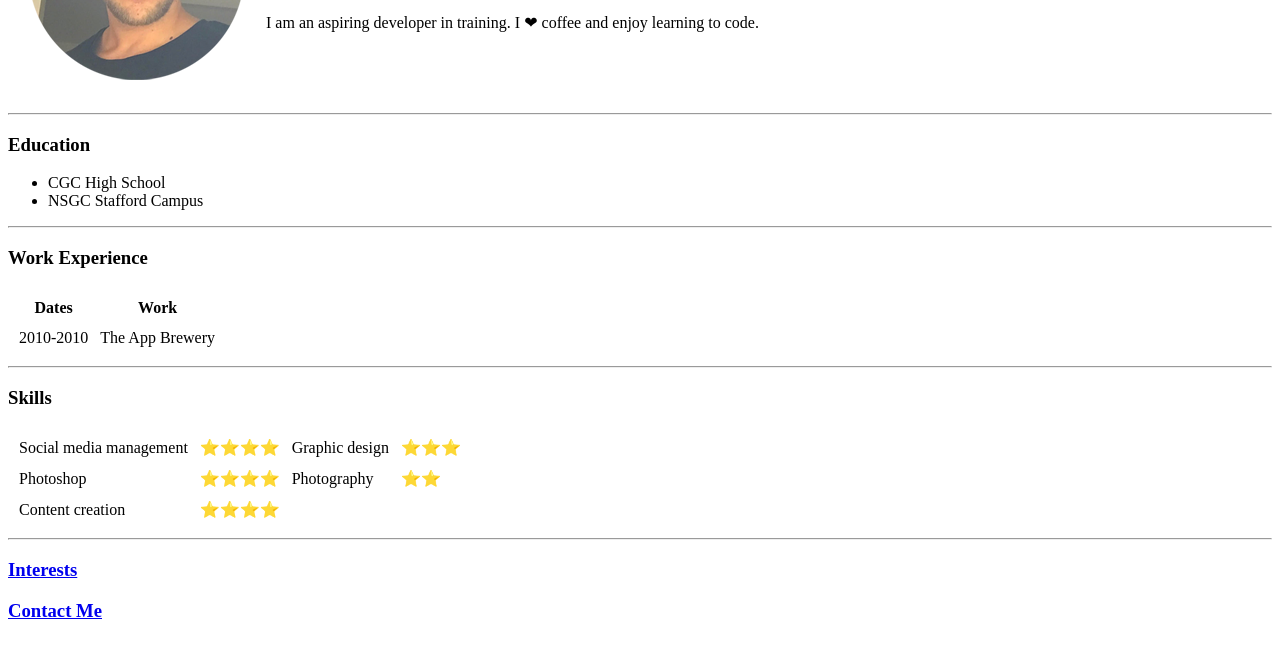
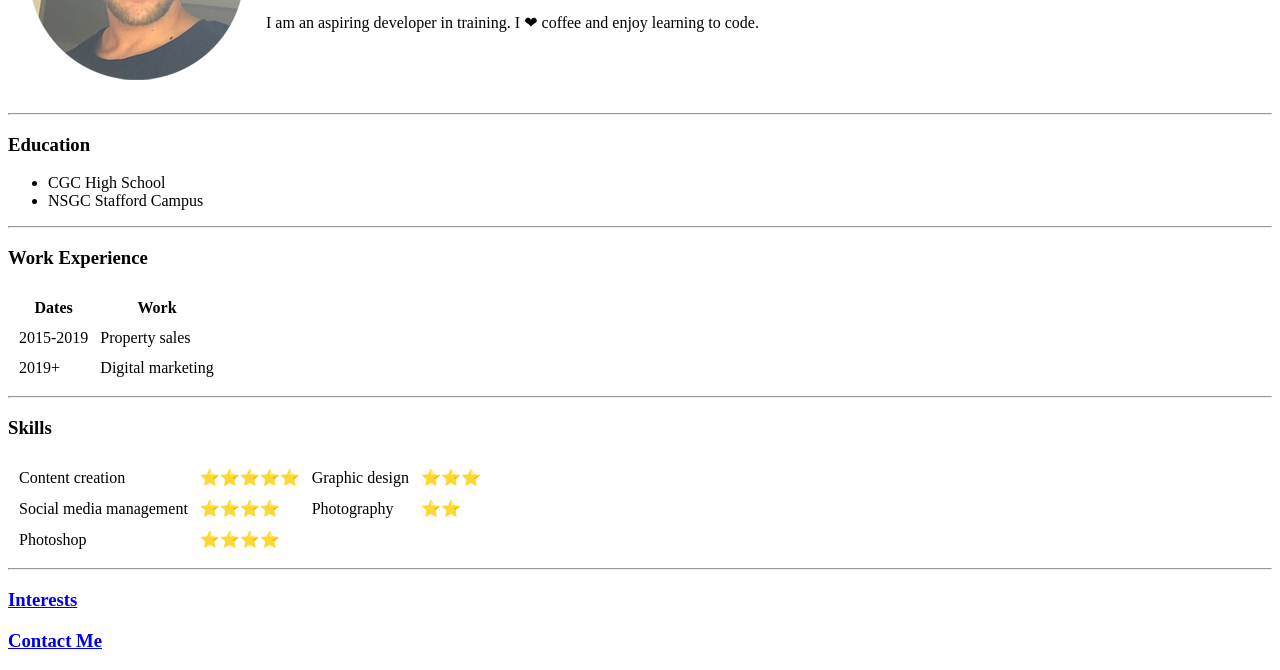
Before and after one commit to TJM94/cv, a plain HTML site: page index.html in a window 1280 px wide. Shown: the part 165-835 px from the top of the page. Before the commit the page ends 805 px from the top, so only its background shows below. Drawn offline with Linux system fonts and the light colour scheme.

Commit message:
Updated files

```diff
--- a/index.html
+++ b/index.html
@@ -31,27 +31,31 @@
       <th>Work</th>
     </thead>
     <tbody>
-      <td>2010-2010</td>
-      <td>The App Brewery</td>
+      <td>2015-2019</td>
+      <td>Property sales</td>
+      <tr>
+      <td>2019+</td>
+      <td>Digital marketing</td>
+      </tr>
     </tbody>
   </table>
   <hr>
   <h3>Skills</h3>
   <table cellspacing="10">
     <tr>
-      <td>Social media management</td>
-      <td>⭐⭐⭐⭐</td>
+      <td>Content creation</td>
+      <td>⭐⭐⭐⭐⭐</td>
       <td>Graphic design</td>
       <td>⭐⭐⭐</td>
     </tr>
     <tr>
-      <td>Photoshop</td>
+      <td>Social media management</td>
       <td>⭐⭐⭐⭐</td>
       <td>Photography</td>
       <td>⭐⭐</td>
     </tr>
     <tr>
-      <td>Content creation</td>
+      <td>Photoshop</td>
       <td>⭐⭐⭐⭐</td>
 
     </tr>
```
